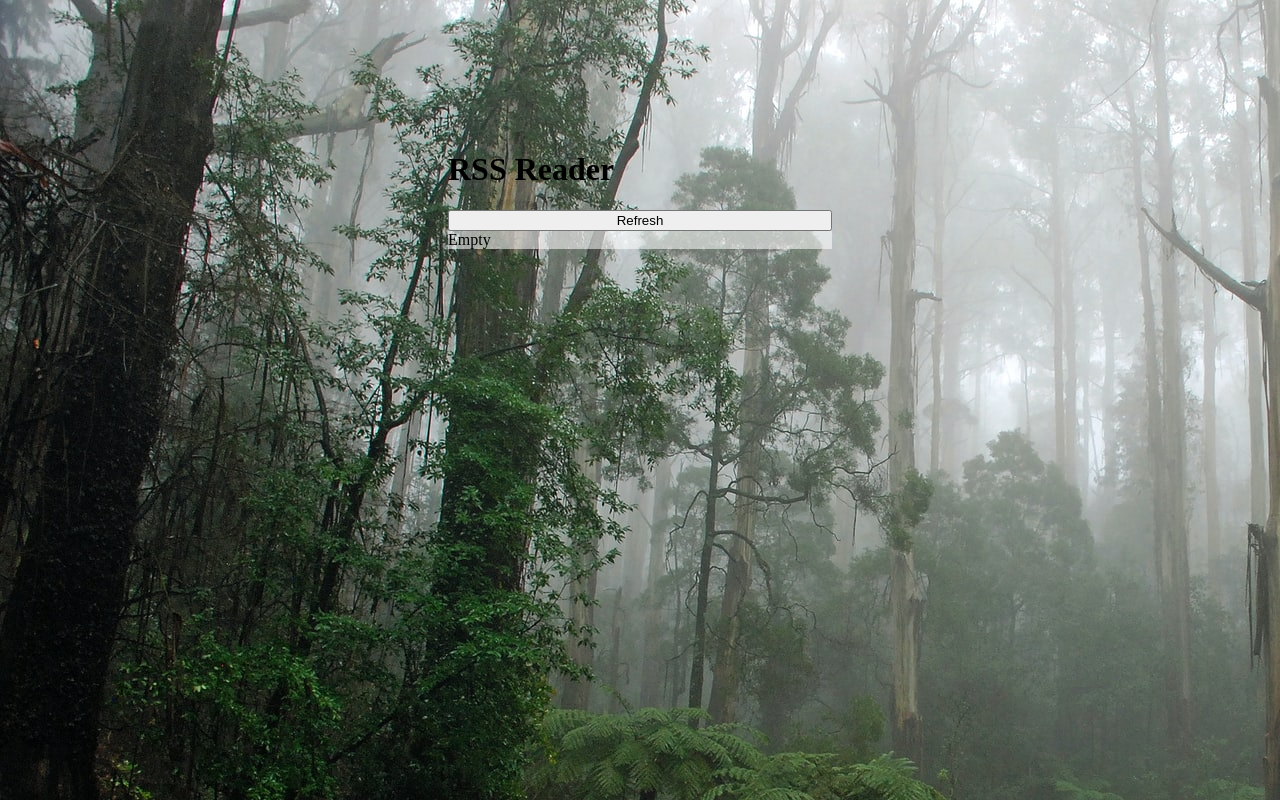
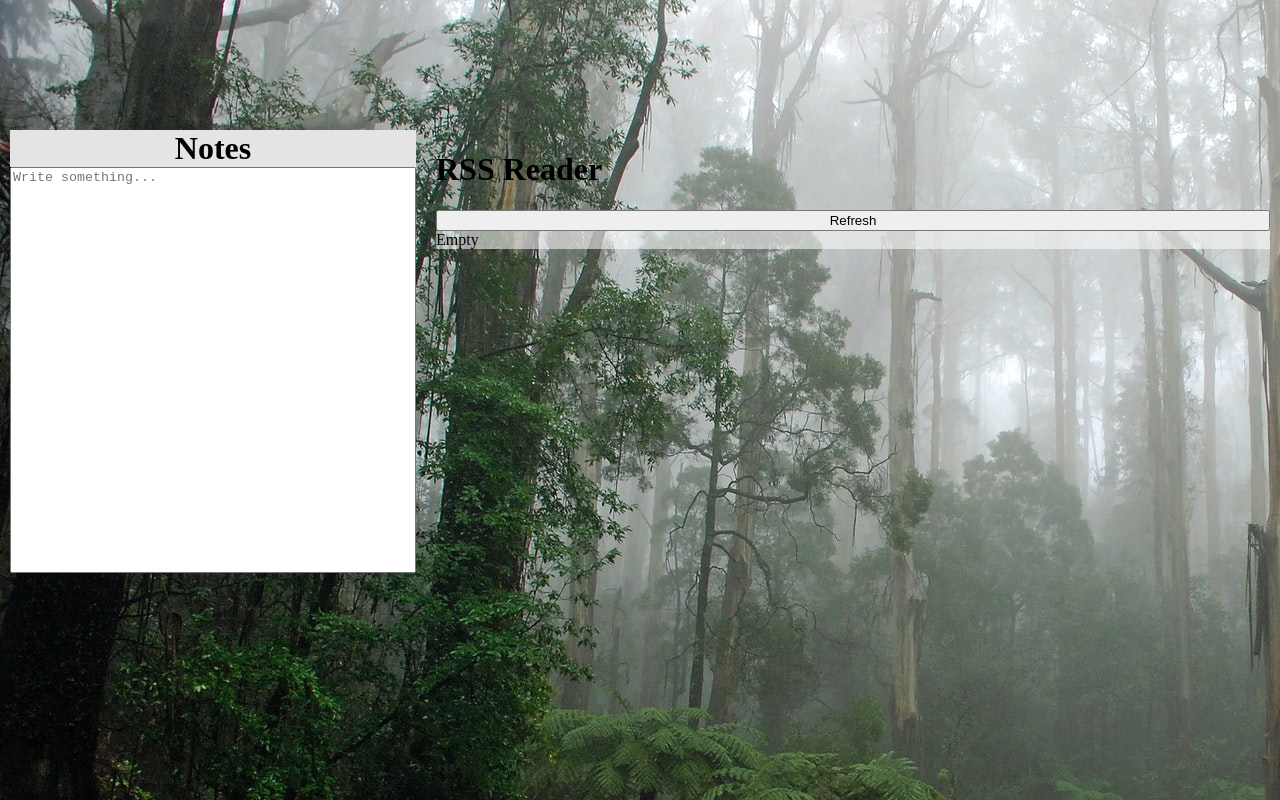
Before and after one commit to andreagualandi/aTab, a browser extension: page src/index.html in a window 1280 px wide. Drawn offline with Linux system fonts and the light colour scheme.

Commit message:
wip notes

```diff
--- a/src/index.css
+++ b/src/index.css
@@ -13,8 +13,32 @@ body {
     animation-fill-mode: forwards;
 }
 
-.hide {
-    display: none;
+.lower{
+    display: flex;
+    width: 100%;
+}
+
+.notes-container{
+    display: flex;
+    flex-flow: column;
+    padding: 10px;
+}
+
+.notes-container h1{
+    background: #e4e4e4;
+    margin: 0px;
+    display: flex;
+    justify-content: center;
+}
+
+#notes{
+    width: 400px;
+    height: 400px;
+    resize: none;
+}
+
+#notes:focus{
+    outline: none;
 }
 
 .rss-container{
--- a/src/index.html
+++ b/src/index.html
@@ -21,7 +21,15 @@
         </template>
     </div>
 
+    <div class="lower">
+        <!-- NOTES -->
+        <div class="notes-container">
+            <h1>Notes</h1>
+            <textarea id="notes" spellcheck="false" autocomplete="off" autocorrect="off" autocapitalize="off"
+                placeholder="Write something..."></textarea>
+        </div>
 
+        <!-- RSS -->
         <div class="rss-container">
             <h1>RSS Reader</h1>
             <button id="refresh-button">Refresh</button>
@@ -35,6 +43,8 @@
                 </div>
             </template>
         </div>
+
+    </div>
 </body>
 
 <script src="index.js"></script>
--- a/src/index.js
+++ b/src/index.js
@@ -1,6 +1,6 @@
 // --- RSS ---
 const DOMPARSER = new DOMParser().parseFromString.bind(new DOMParser())
-const feedUrl = 'https://www.oasport.it/feed/';
+const feedUrl = 'https://feeds.feedburner.com/skidrowgamesfeed';
 
 
 
@@ -55,6 +55,8 @@ document.getElementById('refresh-button').onclick = function () {
     }).catch((e) => console.error('Error in fetching the RSS feed', e))
 }
 
+// --- TILES: TOP SITES ---
+
 function createTiles(mostVisitedURLs) {
     const tileElement = document.getElementById('tile');
     const fragment = document.createDocumentFragment();
@@ -76,3 +78,23 @@ function createTiles(mostVisitedURLs) {
 
 
 chrome.topSites.get(createTiles);
+
+// --- NOTES ---
+
+function createNotes() {
+    const textArea = document.getElementById('notes');
+    const notes = localStorage.getItem("notes");
+
+    textArea.value = notes;
+    let timeoutId = null;
+    textArea.addEventListener("input", (e) => {
+        clearTimeout(timeoutId);
+        timeoutId = setTimeout(function () {
+            // Runs 1 second (1000 ms) after the last change
+            localStorage.setItem("notes", textArea.value);
+        }, 1000);
+
+    });
+}
+
+createNotes();
```
Lines whose indentation alone changed are shown as unchanged.
